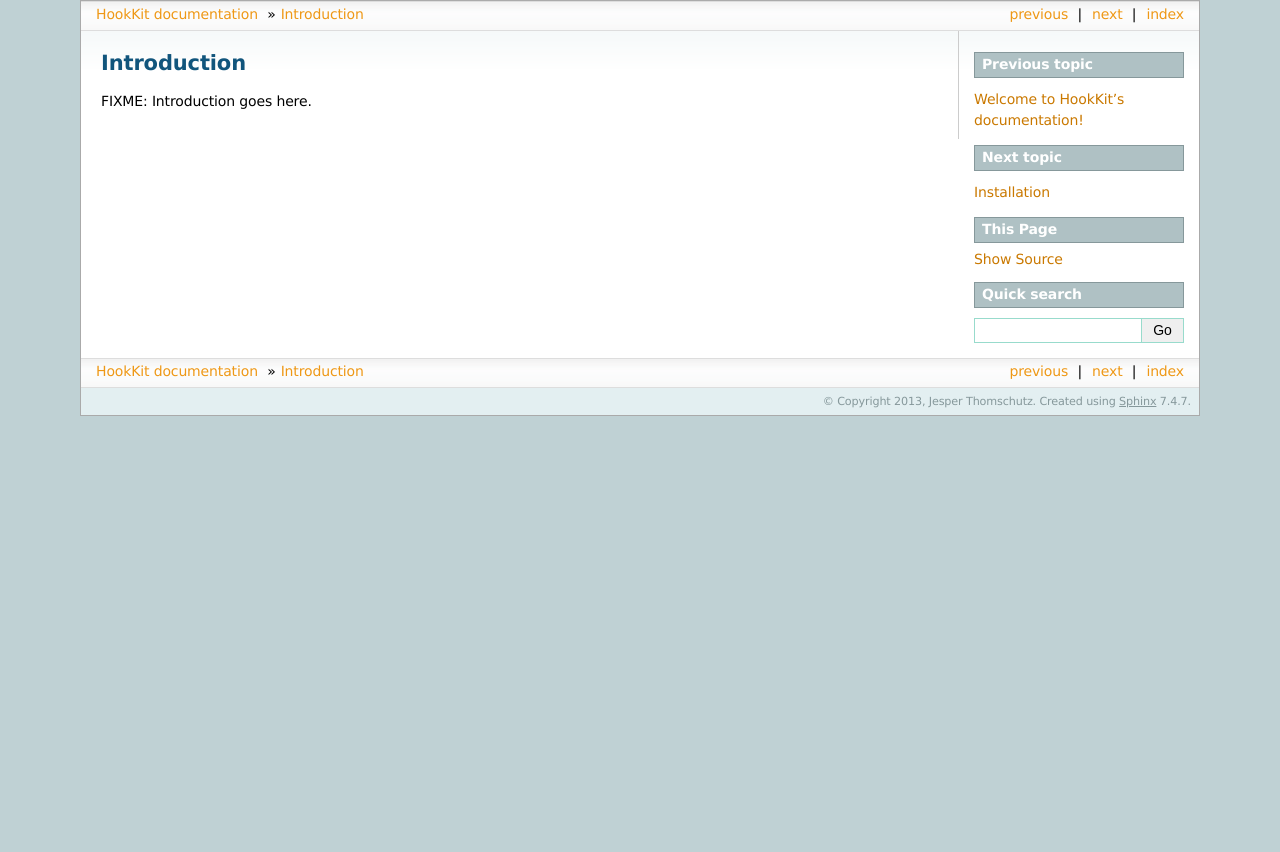
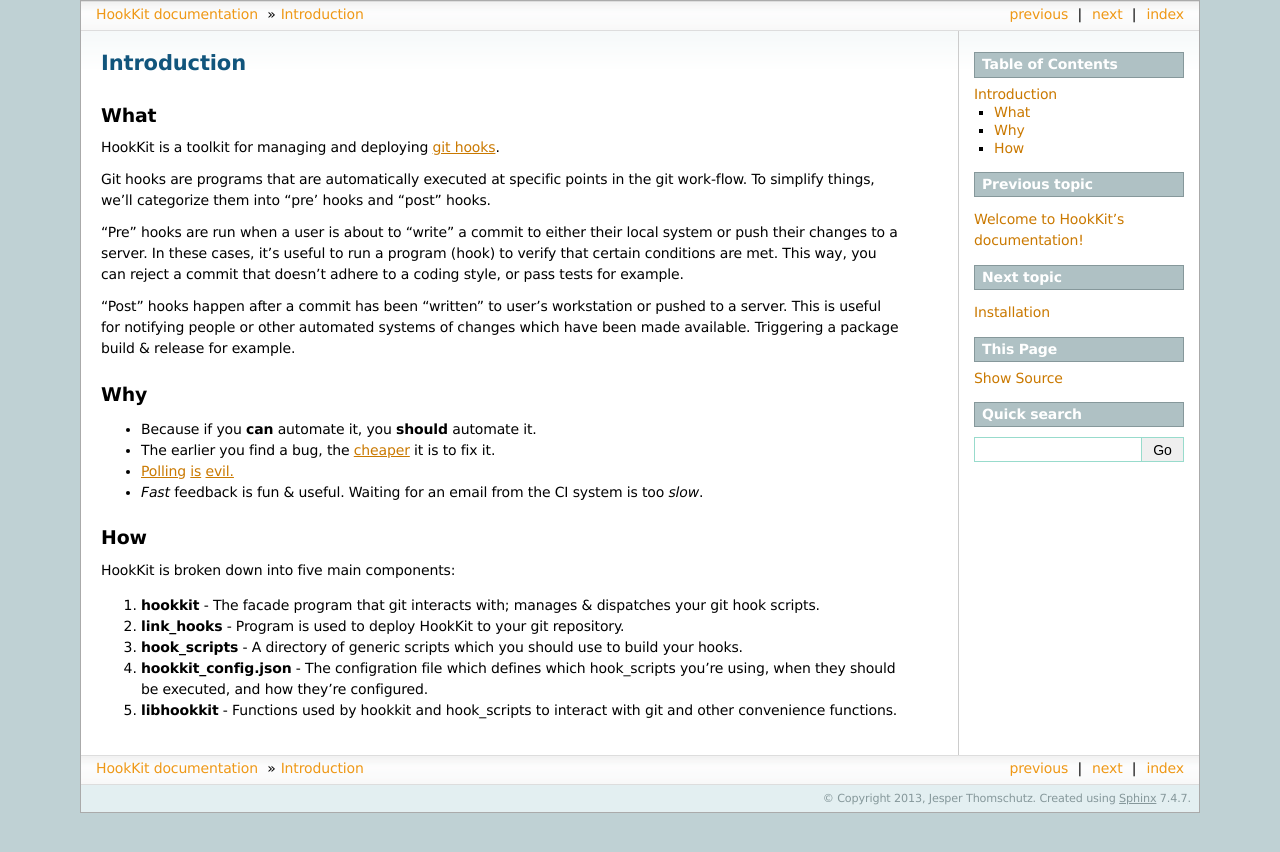
Before and after one commit to jesper/hookkit, a Sphinx documentation site: the page built from docs/introduction.rst, in a window 1280 px wide. Shown: the top 852 px of the page. Built offline with Sphinx 7.4.7, drawn with Linux system fonts in a browser that asks for light colours.

Commit message:
Documentation introduction

```diff
--- a/docs/config_file.rst
+++ b/docs/config_file.rst
@@ -1,3 +1,5 @@
+.. _config-file:
+
 Configuration File
 ====================
 
--- a/docs/hook_scripts.rst
+++ b/docs/hook_scripts.rst
@@ -1,5 +1,9 @@
 Hook Scripts
 =============
+By default, HookKit includes a handful of "Hook Scripts" to help you build \
+useful git hooks to suit your needs. They are meant to be used as generic \
+building blocks in conjunction with a :ref:`config-file`.
+
 
 :mod:`block_duplicate_commit_message`
 --------------------------------------------
--- a/docs/introduction.rst
+++ b/docs/introduction.rst
@@ -1,4 +1,29 @@
 Introduction
 ====================
 
-FIXME: Introduction goes here.
+What
+^^^^
+HookKit is a toolkit for managing and deploying `git hooks <http://git-scm.com/book/en/Customizing-Git-Git-Hooks>`_.
+
+Git hooks are programs that are automatically executed at specific points in the git work-flow. To simplify things, we'll categorize them into "pre' hooks and "post" hooks.
+
+"Pre" hooks are run when a user is about to "write" a commit to either their local system or push their changes to a server. In these cases, it's useful to run a program (hook) to verify that certain conditions are met. This way, you can reject a commit that doesn't adhere to a coding style, or pass tests for example.
+
+"Post" hooks happen after a commit has been "written" to user's workstation or pushed to a server. This is useful for notifying people or other automated systems of changes which have been made available. Triggering a package build & release for example.
+
+Why
+^^^
+* Because if you **can** automate it, you **should** automate it.
+* The earlier you find a bug, the `cheaper <http://www.riceconsulting.com/public_pdf/STBC-WM.pdf>`_  it is to fix it.
+* `Polling <http://blogs.msdn.com/b/oldnewthing/archive/2006/01/24/516808.aspx>`_ `is <http://fatalfailure.wordpress.com/2011/12/28/triggering-jenkins-jobs-from-the-scm-push-to-avoid-the-evil-polling/>`_ `evil. <http://kohsuke.org/2011/12/01/polling-must-die-triggering-jenkins-builds-from-a-git-hook/>`_
+* *Fast* feedback is fun & useful. Waiting for an email from the CI system is too *slow*.
+
+How
+^^^
+HookKit is broken down into five main components:
+
+#. **hookkit** - The facade program that git interacts with; manages & dispatches your git hook scripts.
+#. **link_hooks** - Program is used to deploy HookKit to your git repository.
+#. **hook_scripts** - A directory of generic scripts which you should use to build your hooks.
+#. **hookkit_config.json** - The configration file which defines which hook_scripts you're using, when they should be executed, and how they're configured.
+#. **libhookkit** - Functions used by hookkit and hook_scripts to interact with git and other convenience functions.
```
